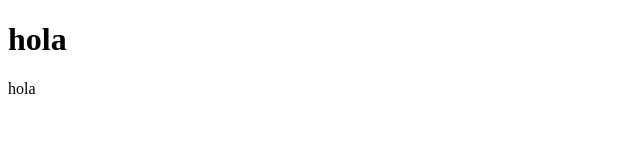
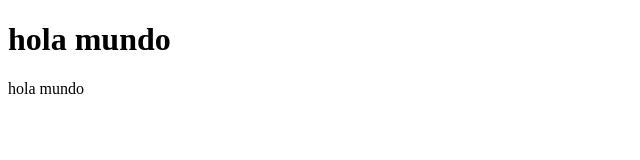
Before and after one commit to walterpcabrera98/proyecto.html, a plain HTML site: page index.html in a window 1280 px wide. Shown: the whole page, without its empty margins (0-640 px from the left). Drawn offline with Linux system fonts and the light colour scheme.

Commit message:
cambio de titulo

```diff
--- a/index.html
+++ b/index.html
@@ -7,8 +7,8 @@
     <title>GIT VSCODE</title>
 </head>
 <body>
-    <h1>hola</h1>
-    <p>hola</p>
+    <h1>hola mundo</h1>
+    <p>hola mundo</p>
 
 </body>
 </html>
```
